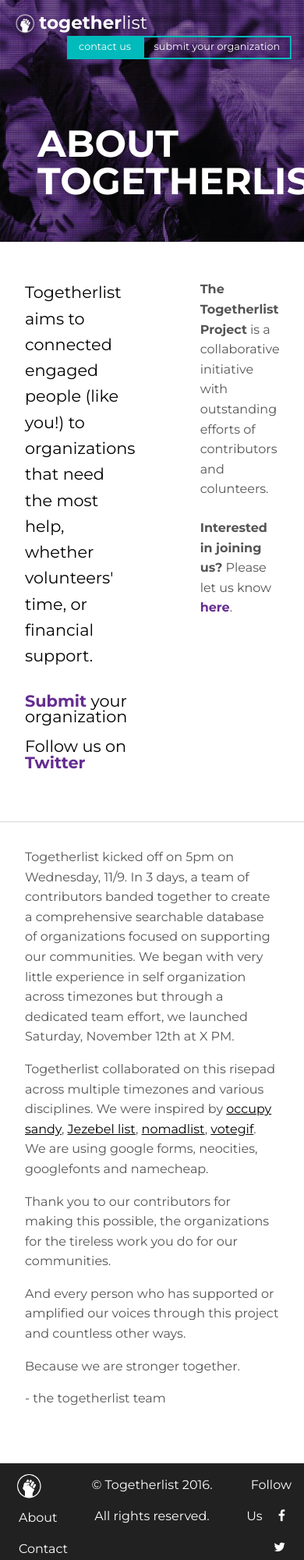
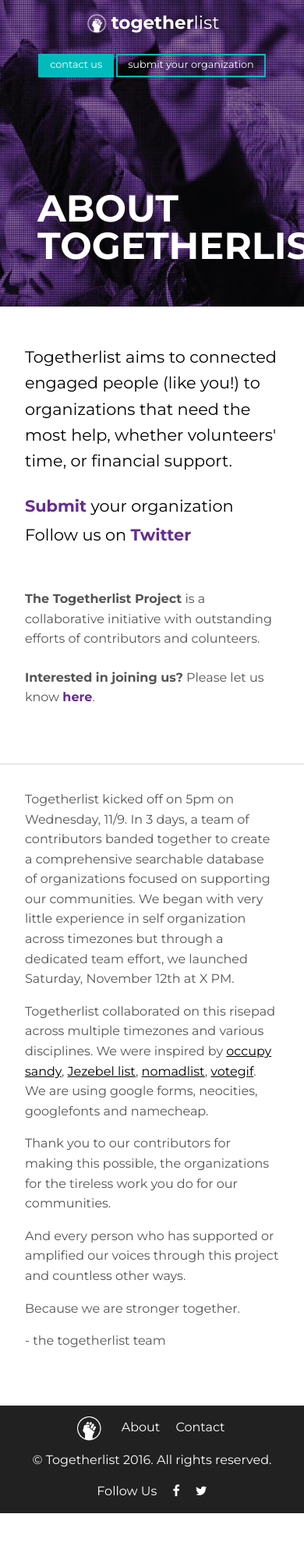
Before and after one commit to frnsys/togetherlist, a website built with webpack: page about/index.html in a window 390 px wide. Shown: the top 2000 px of the page at 78% size. After the commit the page ends 1940 px from the top, so only its background shows below. Built offline with nearby package versions, Linux system fonts and the light colour scheme; no server answers; a web font is replaced by a local one.

Commit message:
better responsive/mobile handling

```diff
--- a/css/about.sass
+++ b/css/about.sass
@@ -14,7 +14,7 @@
   article
     flex: 4
     font-size: 1.3em
-    padding: 0 4em 0 0
+    padding: 0 3em 0 0
     li
       margin: 0 0 0.8em 0
   aside
@@ -31,3 +31,9 @@
     margin: 1em 0
     color: #555
     line-height: 1.6
+
+@media screen and (max-width: 620px)
+  .about-intro
+    display: block
+    article
+      padding: 0 0 2em 0
--- a/css/main.sass
+++ b/css/main.sass
@@ -73,9 +73,7 @@ b
   button
     background: #fff
     color: #343434
-    margin-right: 0.5em
-    &:last-child
-      margin-right: 0
+    margin: 0 0.25em 0.5em 0.25em
     &:hover
       background: $secondaryColor
       color: #fff
@@ -84,6 +82,8 @@ b
       color: #fff
     &:disabled
       opacity: 0.6
+  .filters
+    flex-wrap: wrap
 
 .search-input
   width: 100%
@@ -222,5 +222,25 @@ footer
   margin: 1em 0
   text-align: center
 
+@media screen and (max-width: 490px)
+  .header-bar
+    text-align: center
+    > *
+      display: block
+      float: none !important
+      text-align: center
+    .get-involved li
+      float: none
+      display: inline-block
+    h1
+      margin-bottom: 1em
+
+@media screen and (max-width: 820px)
+  footer
+    display: block
+    text-align: center
+    .footer-right
+      text-align: center
+
 @import result
 @import about
--- a/css/result.sass
+++ b/css/result.sass
@@ -179,7 +179,7 @@ $resultHeight: 16em
   .results
     padding-bottom: 12em
 
-@media screen and (max-width: 660px)
+@media screen and (max-width: 690px)
   .result
     width: 100%
   .results
```
